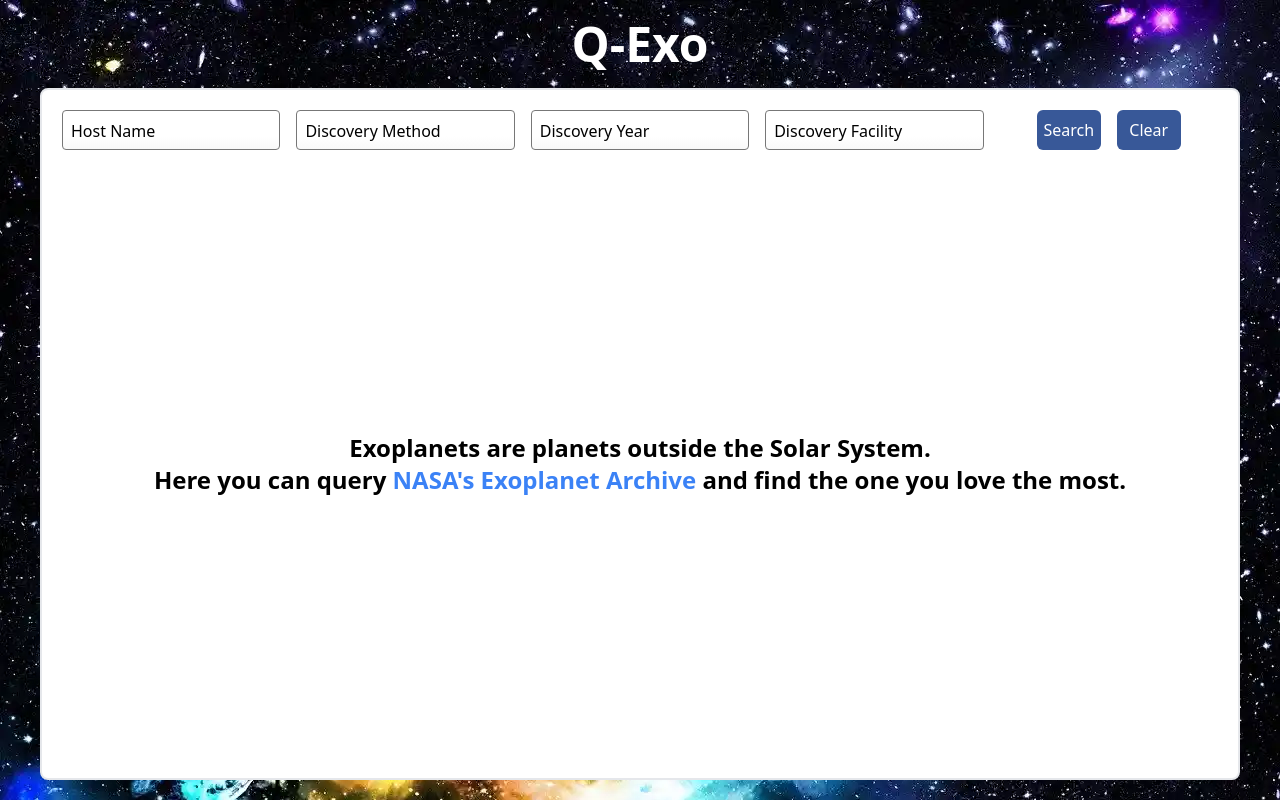
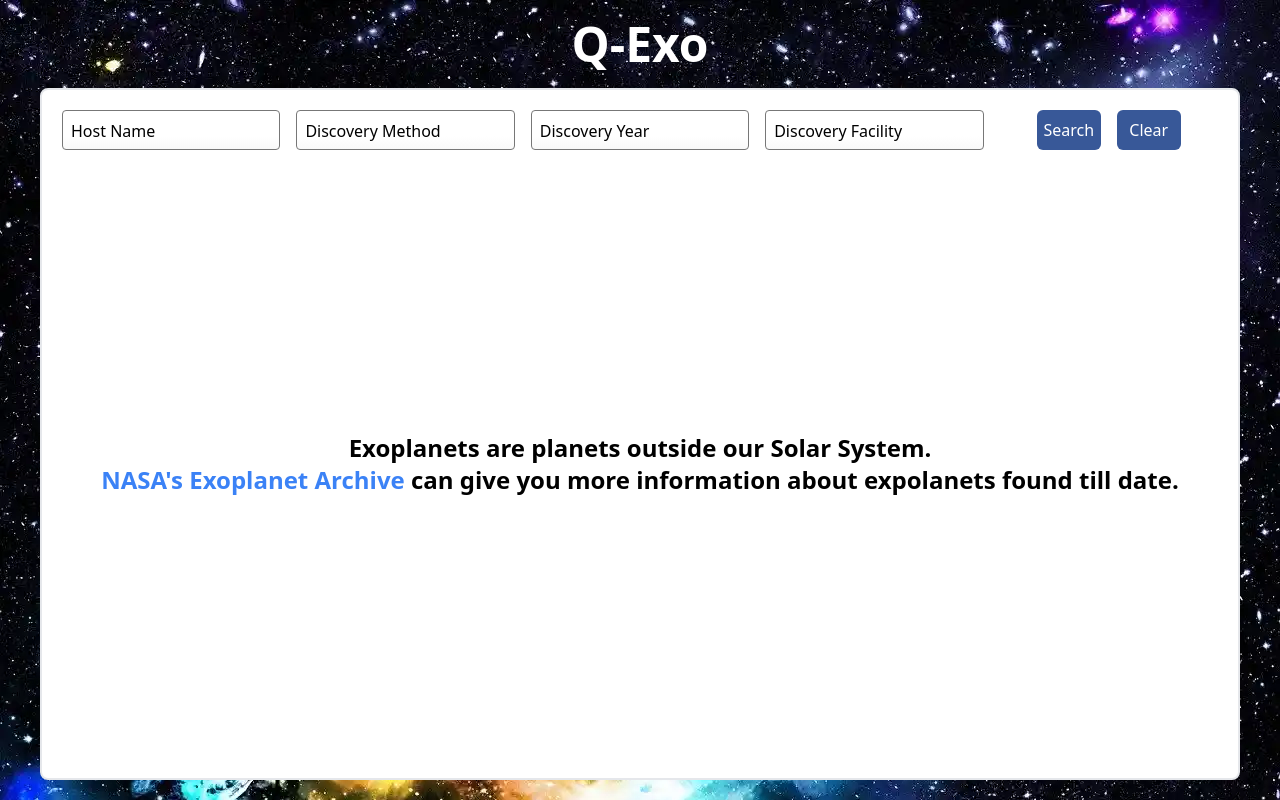
Before and after one commit to Abhirv08/Q-Exo, a React (Vite) app: page / in a window 1280 px wide. Built offline with nearby package versions, Linux system fonts and the light colour scheme.

Commit message:
changed the text value

```diff
--- a/src/components/DisplayBox.jsx
+++ b/src/components/DisplayBox.jsx
@@ -78,12 +78,10 @@ const DisplayBox = ({ csvData, distinctColumnData, setPopUpMessage }) => {
             </div>
             {!isDataAvailable && <div className='h-full pb-10 flex items-center justify-center'>
                 <div className='text-center text-2xl font-bold mt-5 '>
-                    Exoplanets are planets outside the Solar System. <br />
-                    Here you can query
+                    Exoplanets are planets outside our Solar System. <br />
                     <span className='text-blue-500'>
                         <a href='https://exoplanetarchive.ipac.caltech.edu/' target='_blank' rel="noopener noreferrer">{" "} {`NASA's Exoplanet Archive`}</a>
-                    </span>
-                    {" "}and find the one you love the most.
+                    </span> can give you more information about expolanets found till date.
                 </div>
             </div>}
             {
```
